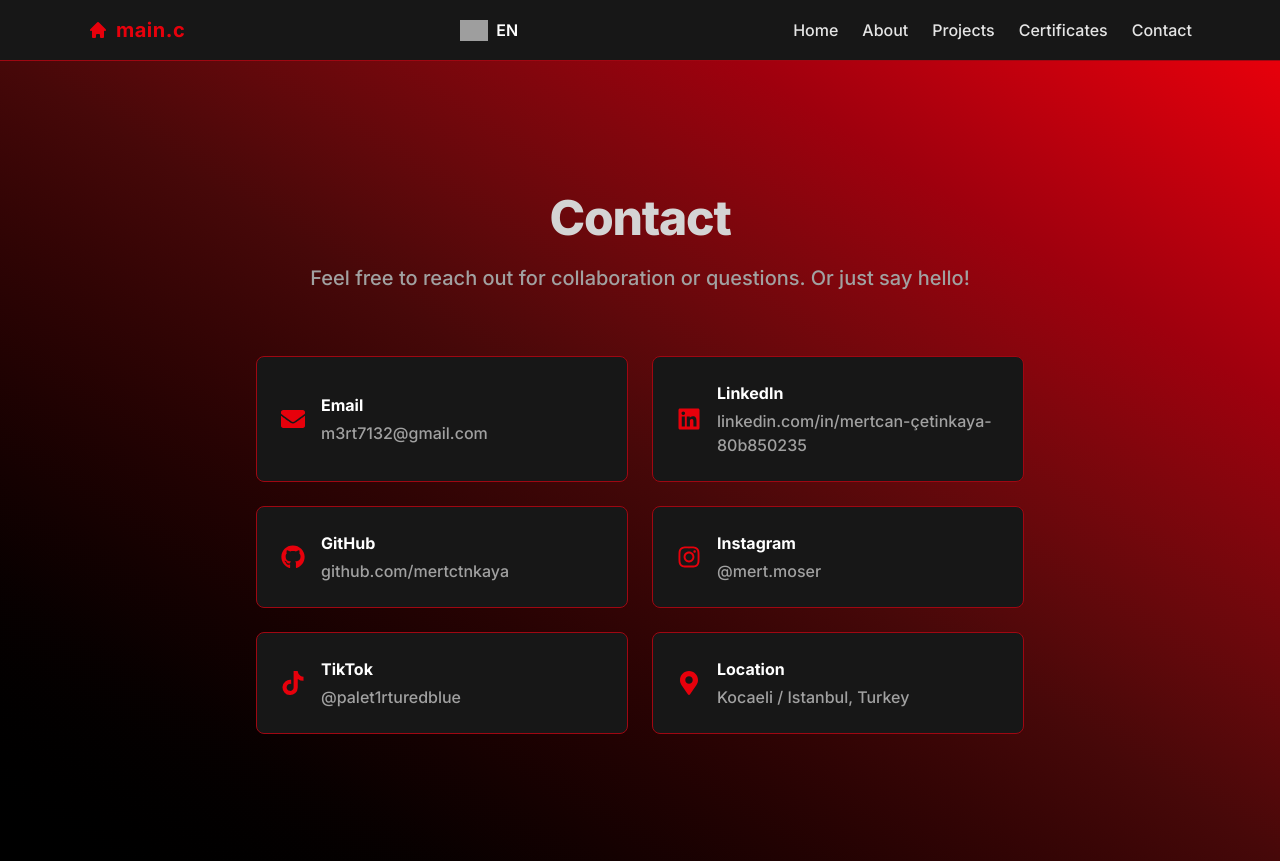
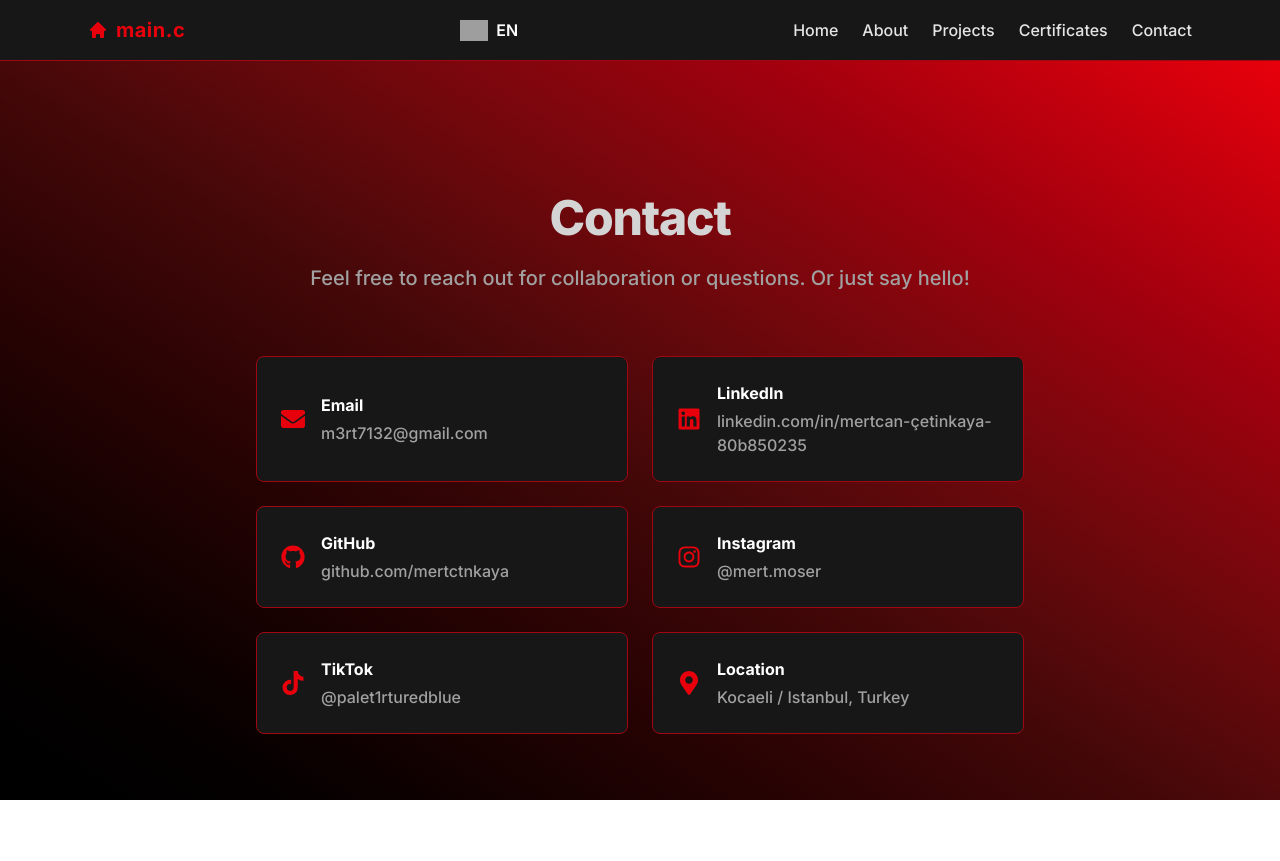
Before and after one commit to mertctnkaya/mertctnkaya.github.io, a React (Vite) app: page /contact in a window 1280 px wide. After the commit the page ends 800 px from the top, so only its background shows below. Built offline with nearby package versions, Linux system fonts and the light colour scheme; grey boxes are pictures that could not be loaded.

Commit message:
refactor: Rest of small commit changes

```diff
--- a/package.json
+++ b/package.json
@@ -22,7 +22,8 @@
     "react": "^19.1.0",
     "react-dom": "^19.1.0",
     "react-icons": "^5.5.0",
-    "react-router-dom": "^7.7.0"
+    "react-router-dom": "^7.7.0",
+    "typewriter-effect": "^2.22.0"
   },
   "devDependencies": {
     "@eslint/js": "^9.30.1",
--- a/src/index.css
+++ b/src/index.css
@@ -17,4 +17,18 @@
   ::file-selector-button {
     border-color: var(--color-gray-200, currentcolor);
   }
+
+  html, body {
+    margin: 0;
+    padding: 0;
+    overflow-x: hidden;
+    width: 100%;
+    height: 100%;
+  }
+
+  #root {
+    min-height: 100vh;
+    width: 100%;
+    overflow-x: hidden;
+  }
 }
--- a/src/pages/Contact.tsx
+++ b/src/pages/Contact.tsx
@@ -1,6 +1,6 @@
 import { useLanguage } from "../i18n/LanguageProvider";
 import translations from "../i18n/translates";
-import { FaEnvelope, FaGithub, FaLinkedin, FaMapMarkerAlt, FaPhone, FaInstagram, FaTiktok } from "react-icons/fa";
+import { FaEnvelope, FaGithub, FaLinkedin, FaMapMarkerAlt, FaInstagram, FaTiktok } from "react-icons/fa";
 
 const Contact = () => {
 	const { language } = useLanguage();
```
Also changed, not shown: src/datas/certificates.ts (deleted), src/datas/projects.ts (deleted), src/datas/socials.ts (deleted), 1 other file (tests, documents, lock files or other folders).
